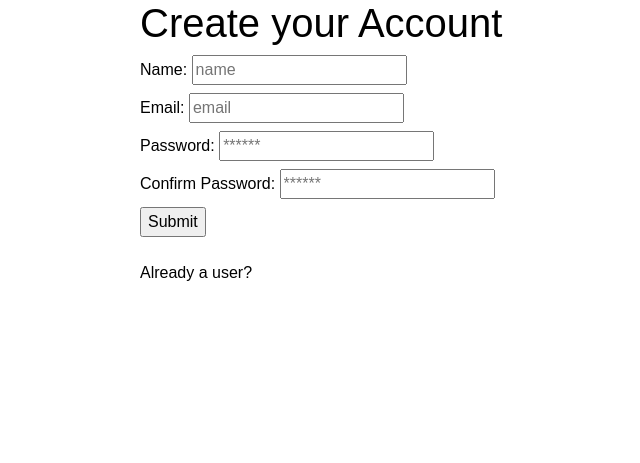
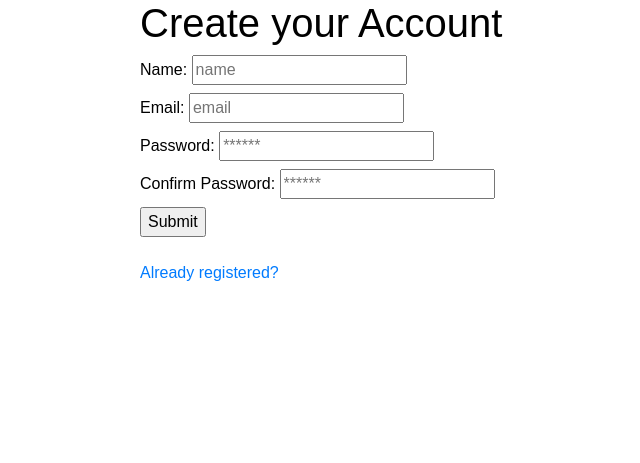
Before and after one commit to KayongoYongo/House_Explorer_Web-App, a Flask app: page /sign_up in a window 1280 px wide. Shown: the part 155-618 px from the top of the page, without its empty margins (230-870 px from the left). Run offline with Flask 3, Linux system fonts and the light colour scheme.

Commit message:
Updated the form and added a clickable link

```diff
--- a/views/templates/sign_up.html
+++ b/views/templates/sign_up.html
@@ -40,7 +40,7 @@
                 {{ error_statement }}
 
                 <br>
-                <p> Already a user? </p>
+                <p> <a href="{{ url_for('site_views.log_in') }}"> Already registered? </a> </p>
             </form>
         </div>
     </div>
```
